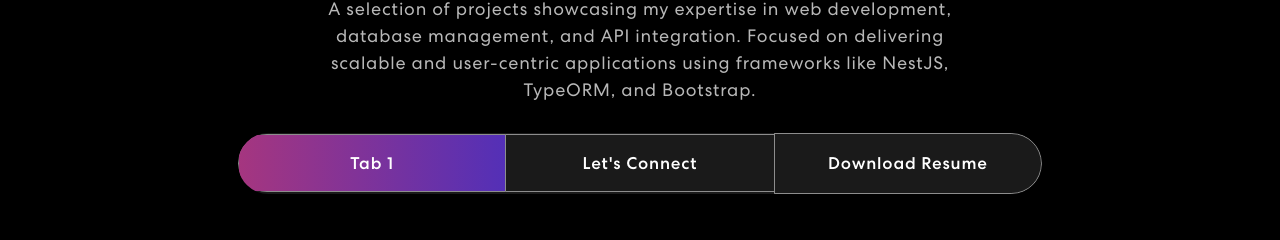
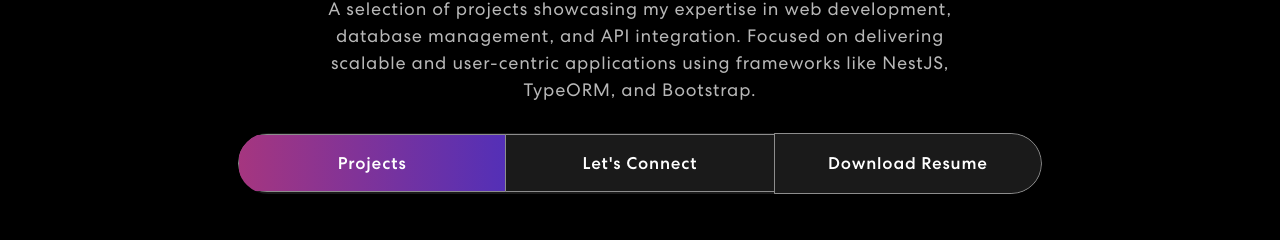
Before and after one commit to kunalSaxe/portfolioN, a React (Create React App) app: page / in a window 1280 px wide. Shown: the part 1719-1959 px from the top of the page. Built offline with nearby package versions, Linux system fonts and the light colour scheme; no server answers.

Commit message:
changes in project component

```diff
--- a/src/components/Projects.js
+++ b/src/components/Projects.js
@@ -59,7 +59,7 @@ export const Projects = () => {
     id="pills-tab"
   >
     <Nav.Item>
-      <Nav.Link eventKey="first">Tab 1</Nav.Link>
+      <Nav.Link eventKey="first">Projects</Nav.Link>
     </Nav.Item>
     <Nav.Item>
       <Nav.Link eventKey="second">Let's Connect</Nav.Link>
@@ -96,22 +96,22 @@ export const Projects = () => {
                         </Row>
                       </Tab.Pane>
                       <Tab.Pane eventKey="section">
-                        <p>
+                        {/* <p>
                           Lorem ipsum dolor sit amet consectetur adipisicing
                           elit. Cumque quam, quod neque provident velit, rem
                           explicabo excepturi id illo molestiae blanditiis,
                           eligendi dicta officiis asperiores delectus quasi
                           inventore debitis quo.
-                        </p>
+                        </p> */}
                       </Tab.Pane>
                       <Tab.Pane eventKey="third">
-                        <p>
+                        {/* <p>
                           Lorem ipsum dolor sit amet consectetur adipisicing
                           elit. Cumque quam, quod neque provident velit, rem
                           explicabo excepturi id illo molestiae blanditiis,
                           eligendi dicta officiis asperiores delectus quasi
                           inventore debitis quo.
-                        </p>
+                        </p> */}
                       </Tab.Pane>
                     </Tab.Content>
                   </Tab.Container>
```
